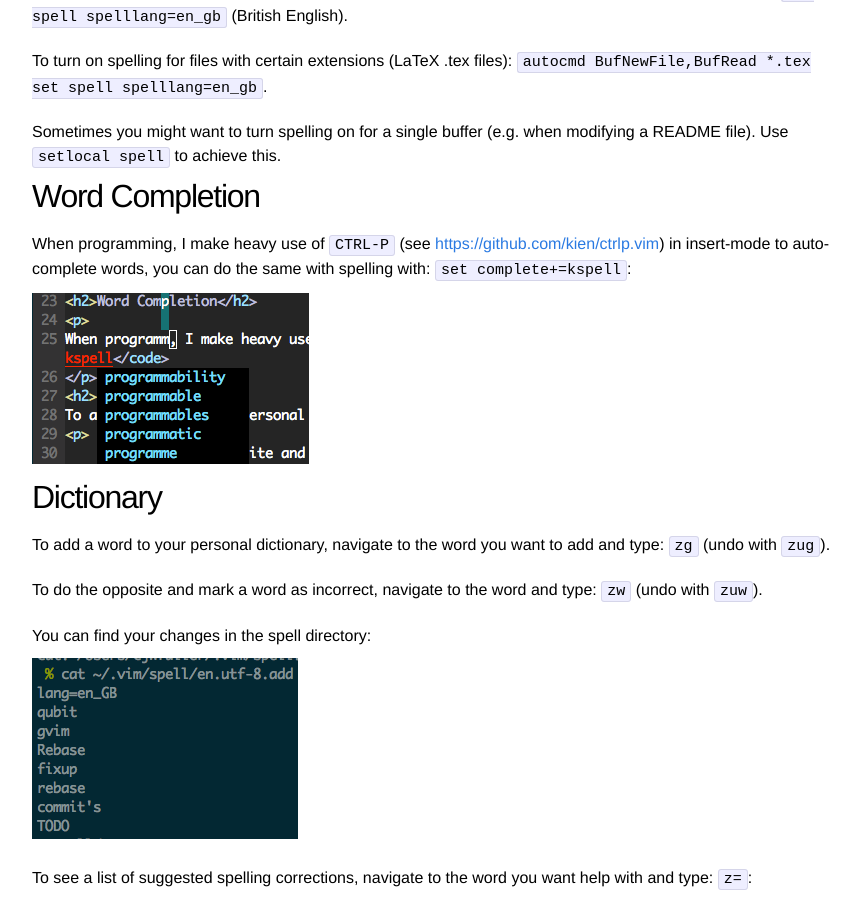
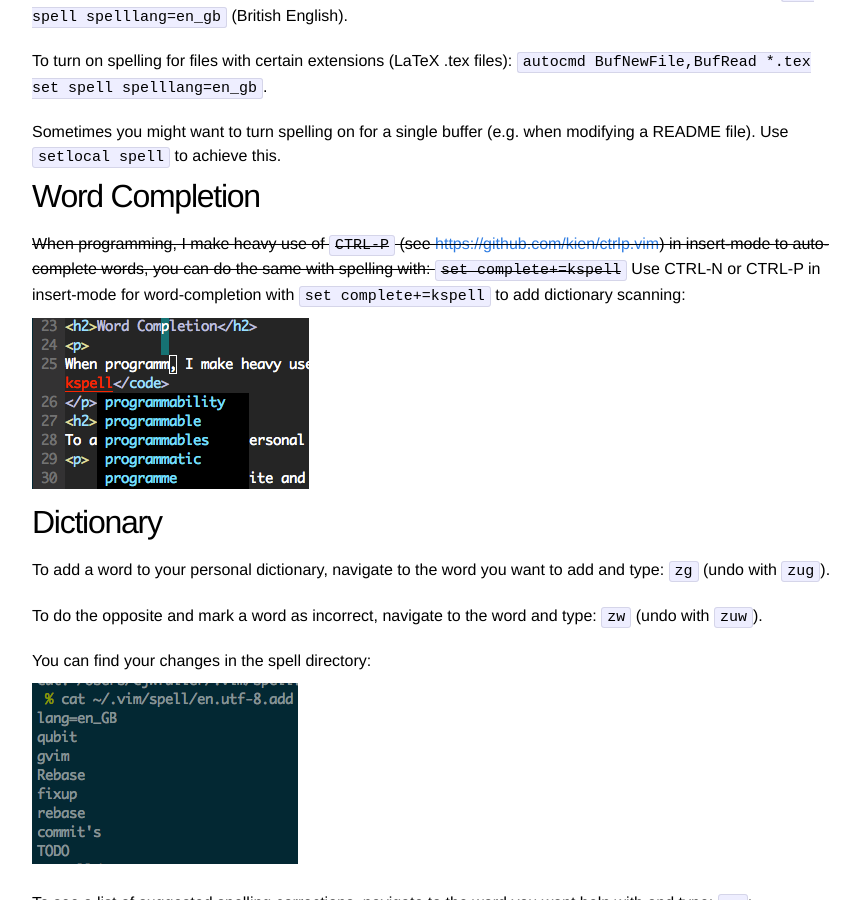
Before and after one commit to cjwfuller/cjwfuller.github.io, a Jekyll site: the page built from _posts/2015-5-17-effective-spelling-in-vim.html, in a window 1280 px wide and 900 px high, scrolled down 301 px. Shown: the whole window, without its empty margins (208-1068 px from the left). Built offline with Jekyll 4.4.1, drawn with Linux system fonts in a browser that asks for light colours; nearby versions of some CDN libraries; comment, search, counter and statistics services are not loaded.

Commit message:
correct requirement for ctrlp.vim to be installed in vim spell post

```diff
--- a/_posts/2015-5-17-effective-spelling-in-vim.html
+++ b/_posts/2015-5-17-effective-spelling-in-vim.html
@@ -27,7 +27,8 @@ Turn on spelling in vim with: <code>set spell</code>.  Turn it off with: <code>s
 </p>
 <h2>Word Completion</h2>
 <p>
-When programming, I make heavy use of <code>CTRL-P</code> (see <a href="https://github.com/kien/ctrlp.vim">https://github.com/kien/ctrlp.vim</a>) in insert-mode to auto-complete words, you can do the same with spelling with: <code>set complete+=kspell</code>:
+<span style="text-decoration: line-through">When programming, I make heavy use of <code>CTRL-P</code> (see <a href="https://github.com/kien/ctrlp.vim">https://github.com/kien/ctrlp.vim</a>) in insert-mode to auto-complete words, you can do the same with spelling with: <code>set complete+=kspell</code></span>
+Use CTRL-N or CTRL-P in insert-mode for word-completion with <code>set complete+=kspell</code> to add dictionary scanning:
 </p>
 <p>
 	<img src="/assets/spell-autocomplete.png" alt="Vim spelling autocomplete screenshot"/>
```
